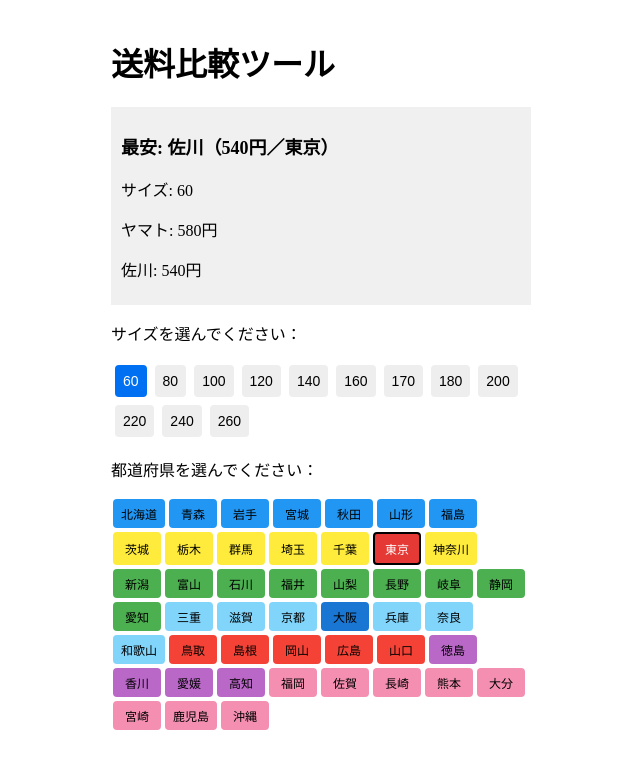
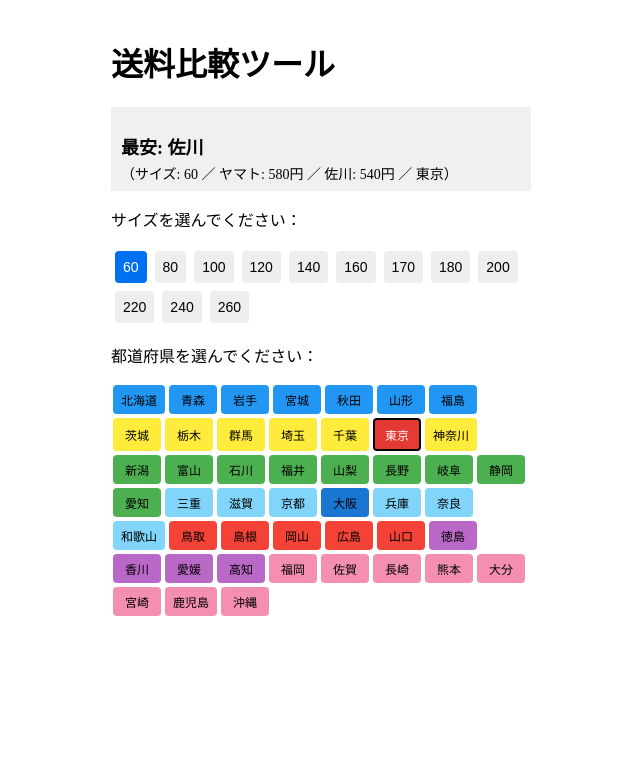
Before and after one commit to kdmn77/shipping-checker, a React (Vite) app: page / in a window 1280 px wide. Both pictures are taken after a click on the button "60". Shown: the top 768 px of the page, without its empty margins (319-959 px from the left). Built offline with nearby package versions, Linux system fonts and the light colour scheme.

Commit message:
Add files via upload

```diff
--- a/src/App.jsx
+++ b/src/App.jsx
@@ -74,26 +74,20 @@
     <div style={{ padding: 10, maxWidth: 420, margin: '0 auto' }}>
       <h1>送料比較ツール</h1>
 
-      {result && (
-        <div style={{ background: '#f0f0f0', padding: '8px 10px', marginBottom: 16 }}>
-          <p style={{ fontSize: '18px', fontWeight: 'bold' }}>
-            最安: {result.cheapest}
-            {result.cheapest !== '同額' && (
-              <>
-                {result.cheapest === 'ヤマト' && result.yamato !== undefined && (
-                  <>（{result.yamato.toLocaleString()}円／{result.prefecture}）</>
-                )}
-                {result.cheapest === '佐川' && result.sagawa !== undefined && (
-                  <>（{result.sagawa.toLocaleString()}円／{result.prefecture}）</>
-                )}
-              </>
-            )}
-          </p>
-          <p>サイズ: {result.size}</p>
-          {result.yamato !== undefined && <p>ヤマト: {result.yamato.toLocaleString()}円</p>}
-          {result.sagawa !== undefined && <p>佐川: {result.sagawa.toLocaleString()}円</p>}
-        </div>
-      )}
+      <div style={{ background: '#f0f0f0', padding: '8px 10px', marginBottom: 16, minHeight: 60 }}>
+        {result ? (
+          <>
+            <p style={{ fontSize: '18px', fontWeight: 'bold', marginBottom: 4 }}>
+              最安: {result.cheapest}
+            </p>
+            <p style={{ fontSize: '14px', margin: 0 }}>
+              （サイズ: {result.size} ／ ヤマト: {result.yamato !== undefined ? result.yamato.toLocaleString() + '円' : '―'} ／ 佐川: {result.sagawa !== undefined ? result.sagawa.toLocaleString() + '円' : '―'} ／ {result.prefecture}）
+            </p>
+          </>
+        ) : (
+          <p>サイズと都道府県を選ぶと、送料を表示します。</p>
+        )}
+      </div>
 
       <p>サイズを選んでください：</p>
       <div style={{ display: 'flex', flexWrap: 'wrap', marginBottom: 10 }}>
```
